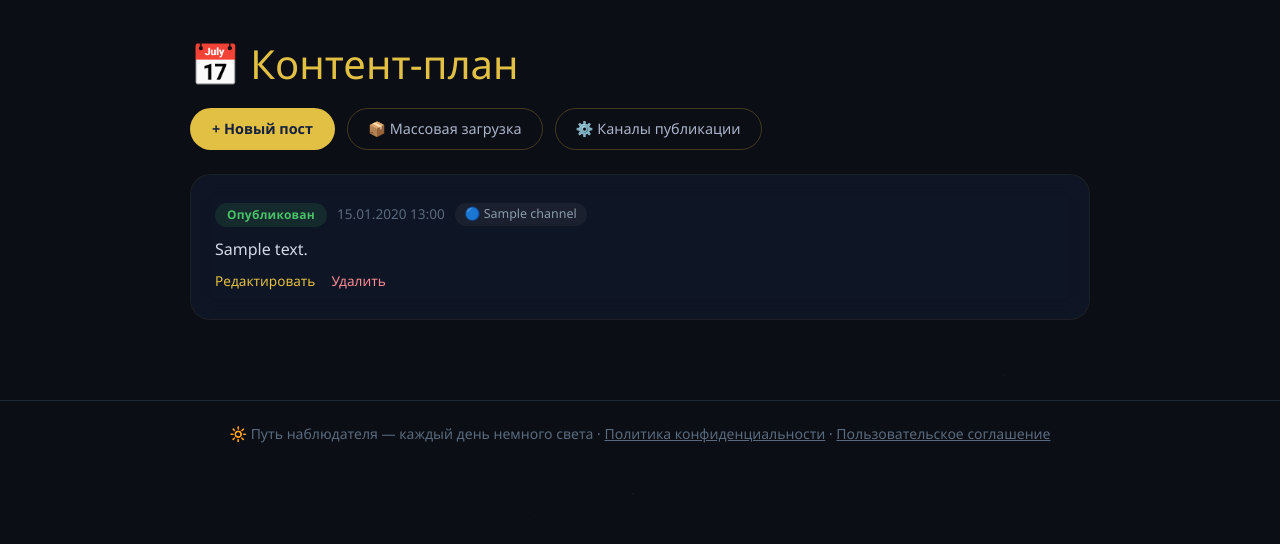
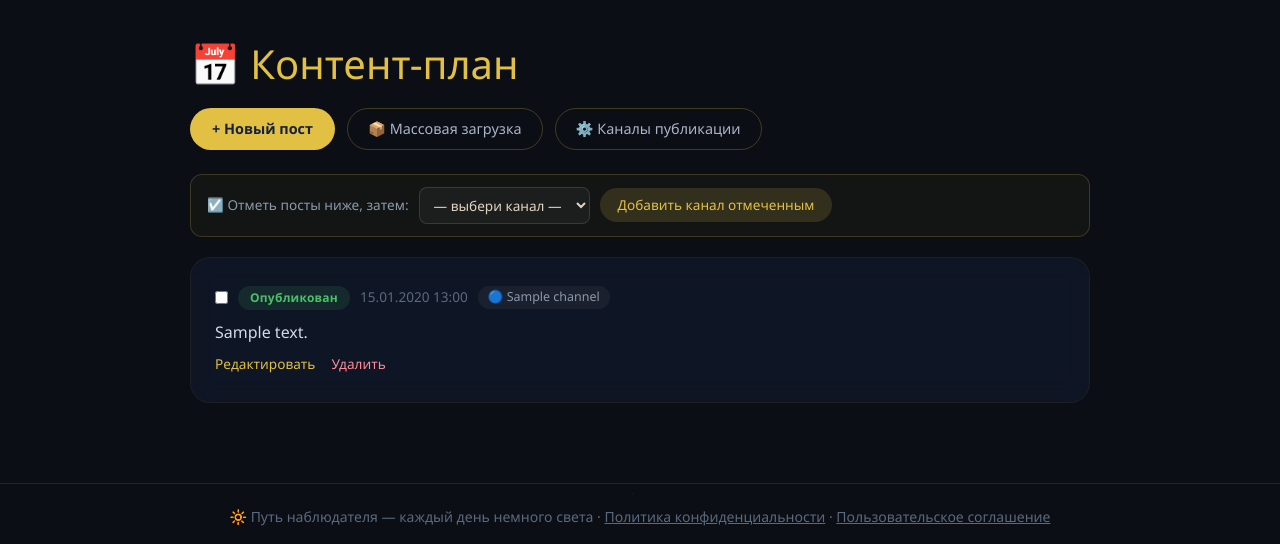
Before and after one commit to Aaantooon/Observatory, a Django app: page /crm/posts/ in a window 1280 px wide. Shown: the part 65-609 px from the top of the page. Run offline with Django 5.2, Linux system fonts and the light colour scheme; a user stored in the database is signed in; tables that the repository leaves empty hold one stand-in row (values such as "Sample post").

Commit message:
Массовое назначение канала постам + защита от дублей в массовой загрузке

```diff
--- a/crm/urls.py
+++ b/crm/urls.py
@@ -12,4 +12,5 @@ urlpatterns = [
     path('posts/<int:post_id>/edit/', views.post_edit, name='crm_post_edit'),
     path('posts/<int:post_id>/delete/', views.post_delete, name='crm_post_delete'),
     path('posts/<int:post_id>/publish/', views.post_publish_now, name='crm_post_publish_now'),
+    path('posts/bulk-channel/', views.post_bulk_assign_channel, name='crm_post_bulk_assign_channel'),
 ]
--- a/crm/views.py
+++ b/crm/views.py
@@ -120,7 +120,8 @@ def post_list(request):
             1 for cs in post.channel_statuses.all()
             if cs.status in ('scheduled', 'failed') and cs.channel.is_active
         )
-    return render(request, 'crm/post_list.html', {'posts': posts})
+    channels = Channel.objects.filter(is_active=True)
+    return render(request, 'crm/post_list.html', {'posts': posts, 'channels': channels})
 
 
 def _parse_publish_date(request, raw_value):
@@ -140,6 +141,20 @@ def _parse_publish_date(request, raw_value):
     return parsed
 
 
+def _recompute_post_status(post):
+    """Сводный статус поста по всем его PostChannelStatus — опубликован, если
+    хоть где-то опубликован, иначе запланирован/провален/черновик. Общий
+    хвост для _sync_post_channels и массового назначения канала."""
+    statuses = set(post.channel_statuses.values_list('status', flat=True))
+    if 'published' in statuses:
+        return 'published'
+    if 'scheduled' in statuses:
+        return 'scheduled'
+    if statuses:
+        return 'failed'
+    return 'draft'
+
+
 def _sync_post_channels(post, selected_channel_ids):
     """Приводит PostChannelStatus поста в соответствие с выбранными в форме
     каналами: добавляет недостающие (status='scheduled'), убирает те, что
@@ -156,14 +171,7 @@ def _sync_post_channels(post, selected_channel_ids):
         if channel_id not in selected_channel_ids and pcs.status == 'scheduled':
             pcs.delete()
 
-    statuses = set(post.channel_statuses.values_list('status', flat=True))
-    if 'published' in statuses:
-        return 'published'
-    if 'scheduled' in statuses:
-        return 'scheduled'
-    if statuses:
-        return 'failed'
-    return 'draft'
+    return _recompute_post_status(post)
 
 
 def _selected_channel_ids(request):
@@ -284,16 +292,20 @@ def _weekday_label(dt):
 def _build_preview_items(chunks, dates):
     """Собирает список для предпросмотра — по каждому будущему посту дата,
     день недели и заголовок (первая строка, обрезанная), без создания
-    записей в базе."""
+    записей в базе. Заодно помечает дубли — посты с точно таким же текстом,
+    что уже есть в базе (например, если один и тот же кусок текста вставили
+    дважды), чтобы было видно до подтверждения, а не после."""
     items = []
     for text, publish_date in zip(chunks, dates):
         first_line = text.splitlines()[0].strip() if text.strip() else ''
         title = first_line if len(first_line) <= 100 else first_line[:100] + '…'
+        duplicate = Post.objects.filter(text=text).order_by('publish_date').first()
         items.append({
             'date': publish_date,
             'weekday': _weekday_label(publish_date),
             'title': title,
             'text': text,
+            'duplicate_date': duplicate.publish_date if duplicate else None,
         })
     return items
 
@@ -376,23 +388,41 @@ def post_bulk_create(request):
             })
 
         created_dates = []
+        skipped_duplicates = 0
         for text, publish_date in zip(chunks, dates):
+            # Тот же текст уже есть в базе — почти наверняка кусок вставили
+            # повторно (например, ту же неделю дважды). Не создаём дубль
+            # молча — просто пропускаем и сообщаем сколько пропущено.
+            if Post.objects.filter(text=text).exists():
+                skipped_duplicates += 1
+                continue
             post = Post.objects.create(text=text, publish_date=publish_date, status='draft')
             post.status = _sync_post_channels(post, selected_channel_ids)
             post.save(update_fields=['status'])
             created_dates.append(publish_date)
 
-        success_msg = f'✅ Добавлено постов: {len(chunks)}'
+        if not created_dates:
+            messages.warning(
+                request,
+                f'⚠️ Все посты ({skipped_duplicates}) — точные дубли уже существующих, ничего не добавлено.'
+            )
+            return render(request, 'crm/post_bulk.html', {
+                **base_context, 'bulk_text': raw_text, 'selected_channel_ids': selected_channel_ids,
+            })
+
+        success_msg = f'✅ Добавлено постов: {len(created_dates)}'
         if week_label:
             success_msg += f' ({week_label})'
         if split_method_label:
             success_msg += f' · разбор: {split_method_label}'
+        if skipped_duplicates:
+            success_msg += f' · пропущено дублей: {skipped_duplicates}'
         messages.success(request, success_msg)
 
         next_date = created_dates[-1] + timedelta(days=1)
         return render(request, 'crm/post_bulk.html', {
             **base_context,
-            'added_count': len(chunks),
+            'added_count': len(created_dates),
             'progress': _month_progress(created_dates),
             'first_date': created_dates[0],
             'last_date': created_dates[-1],
@@ -490,3 +520,45 @@ def post_publish_now(request, post_id):
         messages.error(request, f'❌ Не удалось опубликовать: {bad_names}.')
 
     return redirect('crm_post_list')
+
+
+@staff_member_required
+def post_bulk_assign_channel(request):
+    """Массово привязывает один канал сразу к нескольким отмеченным постам
+    в списке — чтобы не заходить в «Редактировать» у каждого поста по
+    отдельности (актуально после массовой загрузки, когда посты создаются
+    без канала). Только ДОБАВЛЯЕТ канал выбранным постам, ничего не убирает
+    и не трогает посты, которых нет в отметке — в отличие от
+    _sync_post_channels (та отвечает за форму одного поста, где отсутствие
+    галочки означает «убрать»)."""
+    if request.method != 'POST':
+        return redirect('crm_post_list')
+
+    post_ids = [int(x) for x in request.POST.getlist('post_ids') if x.isdigit()]
+    channel_id = request.POST.get('channel_id', '')
+
+    if not post_ids:
+        messages.warning(request, '⚠️ Не отмечено ни одного поста.')
+        return redirect('crm_post_list')
+    if not channel_id.isdigit():
+        messages.warning(request, '⚠️ Не выбран канал.')
+        return redirect('crm_post_list')
+
+    channel = get_object_or_404(Channel, id=int(channel_id), is_active=True)
+
+    updated = 0
+    for post in Post.objects.filter(id__in=post_ids).prefetch_related('channel_statuses'):
+        if not post.channel_statuses.filter(channel_id=channel.id).exists():
+            PostChannelStatus.objects.create(post=post, channel=channel, status='scheduled')
+            updated += 1
+        new_status = _recompute_post_status(post)
+        if new_status != post.status:
+            post.status = new_status
+            post.save(update_fields=['status'])
+
+    if updated:
+        messages.success(request, f'✅ Канал «{channel.name}» добавлен {updated} посту(ам).')
+    else:
+        messages.warning(request, f'ℹ️ У всех отмеченных постов канал «{channel.name}» уже был добавлен ранее.')
+
+    return redirect('crm_post_list')
--- a/templates/crm/post_list.html
+++ b/templates/crm/post_list.html
@@ -83,6 +83,45 @@
         text-decoration: none;
     }
     .post-list-page .publish-now-btn:hover { text-decoration: underline; }
+
+    .post-list-page .bulk-channel-bar {
+        display: flex;
+        flex-wrap: wrap;
+        align-items: center;
+        gap: 10px;
+        margin-bottom: 20px;
+        padding: 12px 16px;
+        border-radius: 12px;
+        border: 1px solid rgba(226,192,68,0.2);
+        background: rgba(226,192,68,0.04);
+    }
+    .post-list-page .bulk-channel-bar .bulk-hint {
+        color: #8a9aaa;
+        font-size: 0.85rem;
+    }
+    .post-list-page .bulk-channel-bar select {
+        background: rgba(255,255,255,0.04);
+        border: 1px solid rgba(255,255,255,0.12);
+        color: #e0d5c1;
+        border-radius: 8px;
+        padding: 7px 10px;
+        font-size: 0.85rem;
+    }
+    .post-list-page .bulk-channel-bar button {
+        border: none;
+        border-radius: 50px;
+        padding: 7px 18px;
+        font-size: 0.85rem;
+        cursor: pointer;
+        background: rgba(226,192,68,0.15);
+        color: #e2c044;
+    }
+    .post-list-page .bulk-channel-bar button:hover { background: rgba(226,192,68,0.25); }
+    .post-list-page .post-select {
+        display: flex;
+        align-items: center;
+    }
+    .post-list-page .post-select input { cursor: pointer; }
 </style>
 {% endblock %}
 {% block content %}
@@ -94,10 +133,33 @@
         <a href="/admin/bot_api/channel/" class="btn-ghost-pill">⚙️ Каналы публикации</a>
     </div>
 
+    {% if channels %}
+    <form id="bulk-channel-form" method="post" action="{% url 'crm_post_bulk_assign_channel' %}"
+          class="bulk-channel-bar"
+          onsubmit="return confirm('Добавить выбранный канал ко всем отмеченным постам?');">
+        {% csrf_token %}
+        <span class="bulk-hint">☑️ Отметь посты ниже, затем:</span>
+        <select name="channel_id" required>
+            <option value="">— выбери канал —</option>
+            {% for ch in channels %}
+            <option value="{{ ch.id }}">{{ ch.name }}</option>
+            {% endfor %}
+        </select>
+        <button type="submit">Добавить канал отмеченным</button>
+    </form>
+    {% else %}
+    <p style="color:#8a9aaa; font-size:0.85rem;">Чтобы публиковать посты, сначала добавь канал: «⚙️ Каналы публикации» выше.</p>
+    {% endif %}
+
     <div style="display: flex; flex-direction: column; gap: 12px;">
     {% for p in posts %}
         <div class="card-glass post-card">
             <div class="post-card-head">
+                {% if channels %}
+                <label class="post-select">
+                    <input type="checkbox" name="post_ids" value="{{ p.id }}" form="bulk-channel-form">
+                </label>
+                {% endif %}
                 <span class="status-pill status-{{ p.status }}">{{ p.get_status_display }}</span>
                 <span class="post-date">{{ p.publish_date|date:"d.m.Y H:i" }}</span>
                 {% for cs in p.channel_statuses.all %}
```
Also changed, not shown: templates/crm/post_bulk.html (+14 -2 lines).
